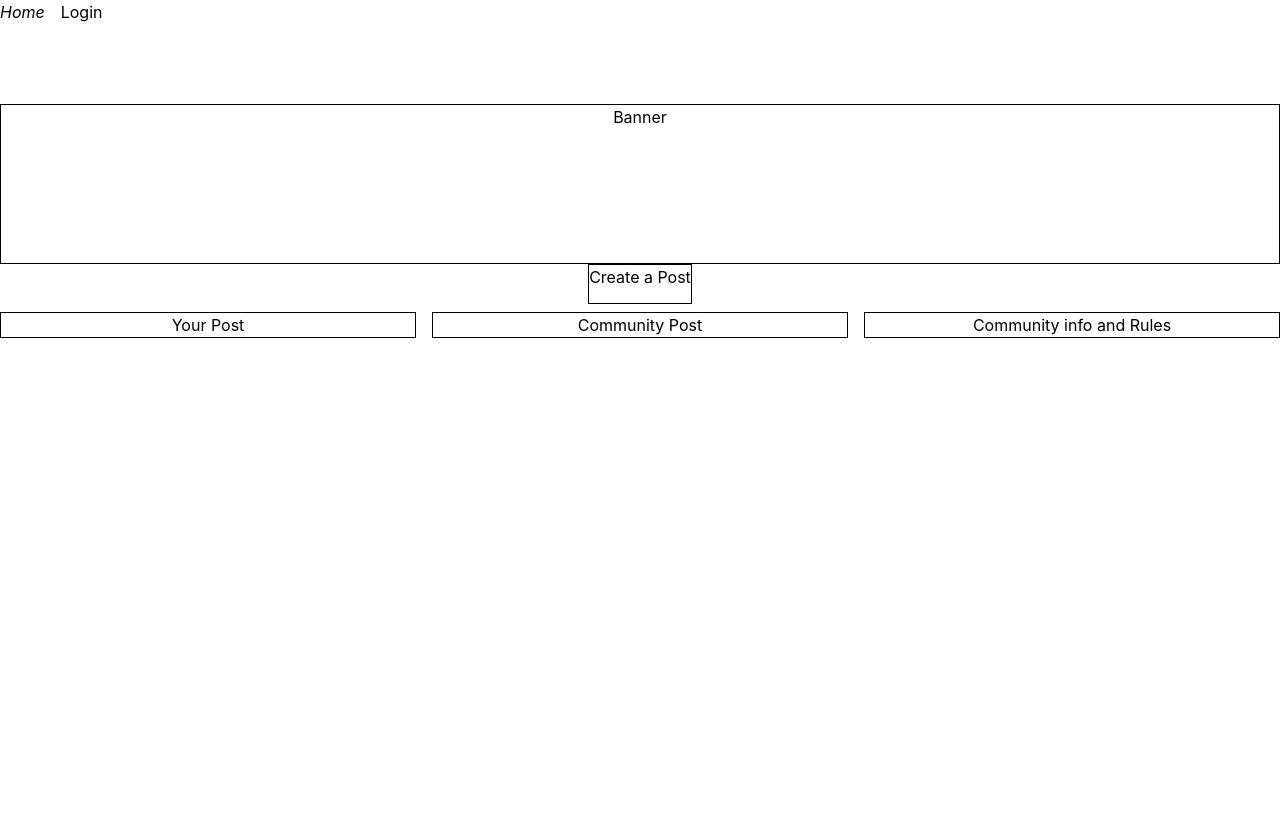
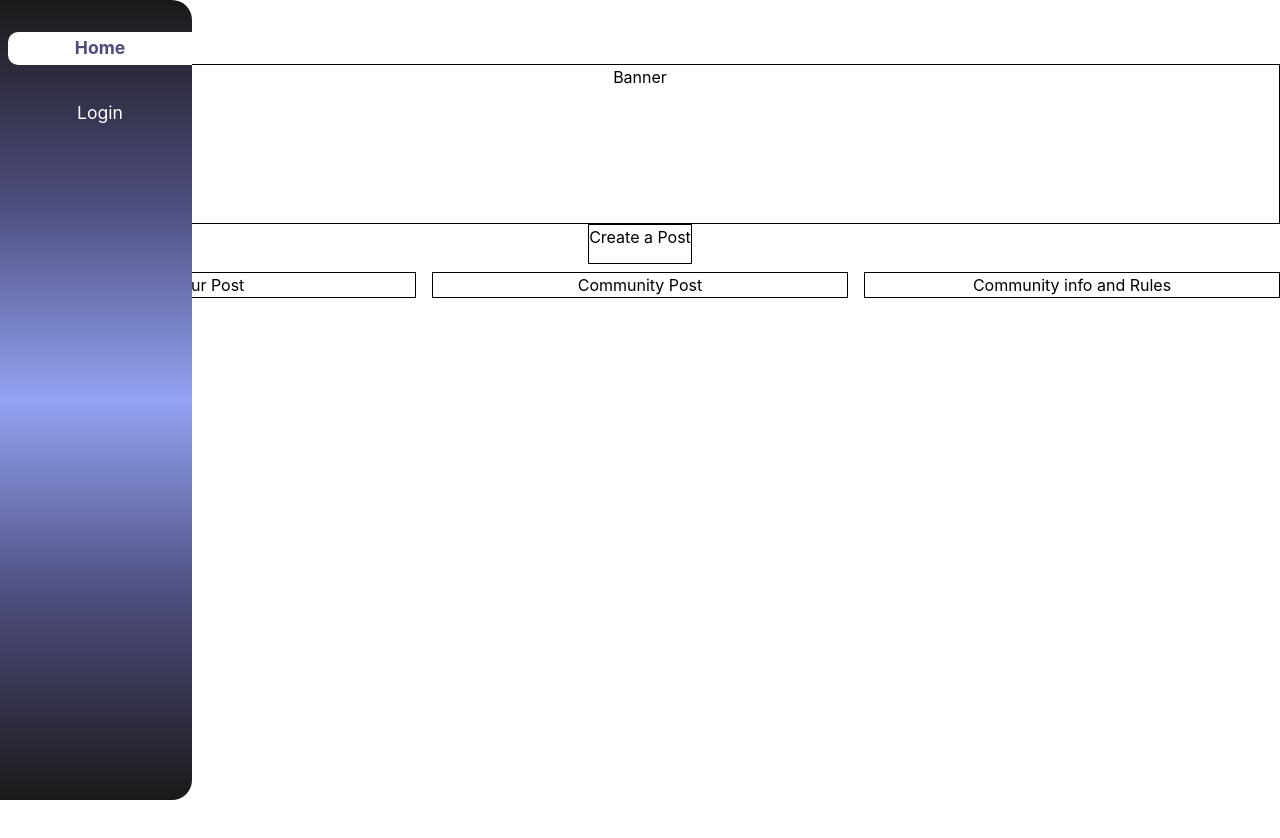
Before and after one commit to MichaelCut24/Wicked-Lieutenants-Work-Space, a JavaScript app in the folder accessibleu/: page / in a window 1280 px wide. After the commit the page ends 800 px from the top, so only its background shows below. Built offline with nearby package versions, Linux system fonts and the light colour scheme; the HTML template or start-up script is replaced by a standard one.

Commit message:
navigation bar update

```diff
--- a/accessibleu/src/App.css
+++ b/accessibleu/src/App.css
@@ -3,19 +3,39 @@
 @tailwind utilities;
 
 /* navbar */
-header nav {
+nav {
+    background-image: linear-gradient( #1a1919, #4c4c7c, #93a3f3, #4c4c7c, #1a1919);
+    position:absolute;
     display: flex;
-    gap: 16px;
-    flex: end;
-    margin: 0 auto;
-    margin-bottom: 16px;
+    flex-direction: column;
+    width:12rem;
+    height: 100vh;
+    border-radius: 0px 20px 20px 0px;
+    z-index: 10;
+    color: white;
+    font-size: 1.1rem;
 }
 
-header nav a{
+nav a{
+    margin-top: 2rem;
     text-decoration: none;
     border-radius: 4px;
+    text-align: center;
+    padding: 0.2rem;
+    margin-left: 0.5rem;
+    border-radius: 10px 10px 10px 10px;
 }
 
-header nav a.active {
-    font-style: italic;
+nav a:hover {
+    font-weight: bold;
+    font-size: 1.3rem;
 }
+
+nav a.active {
+    color:#4c4c7c;
+    background-color: white;
+    border-radius: 0;
+    font-size: 1.1rem;
+    font-weight: bold;
+    border-radius: 10px 0px 0px 10px;
+}
--- a/accessibleu/src/App.js
+++ b/accessibleu/src/App.js
@@ -10,12 +10,10 @@ function App() {
   return (
     <>
       <Router> {/* Everything related to the page routing will be put inside here */}
-        <header >
           <nav> {/* Navigation Bar component */}
             <NavLink to="/">Home</NavLink>
             <NavLink to="login">Login</NavLink>
           </nav>
-        </header>
 
         <main>
             <Routes> {/* Insert your page component here !!!*/}
```
